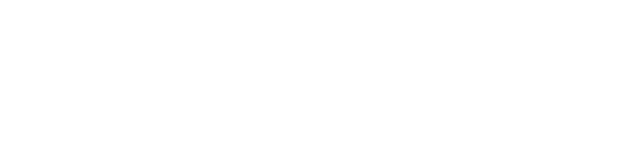
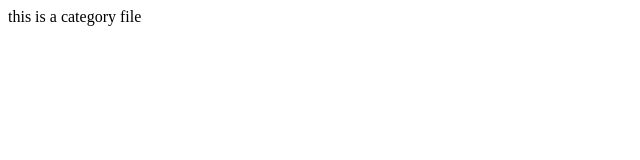
Before and after one commit to Mahesh600942/FisrtGit, a plain HTML site: page categ.html in a window 1280 px wide. Shown: the whole page, without its empty margins (0-640 px from the left). Drawn offline with Linux system fonts and the light colour scheme.

Commit message:
category added

```diff
--- a/categ.html
+++ b/categ.html
@@ -6,6 +6,6 @@
     <title>Document</title>
 </head>
 <body>
-
+    this is a category file
 </body>
 </html>
```
